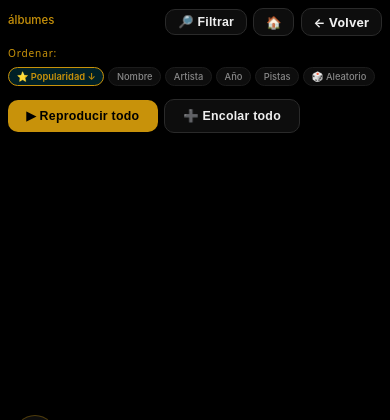
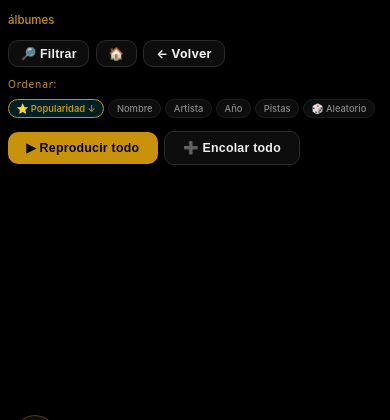
Before and after one commit to orbytedirector-cmd/Orbyte, a Flask app: template templates/browse.html in a window 390 px wide. Shown: the part 193-613 px from the top of the page. Run offline with Flask 3, Linux system fonts and the light colour scheme; the template is opened without the code that fills it, so the values that code supplies are empty.

Commit message:
Ajuste de titulos en filtros

```diff
--- a/templates/browse.html
+++ b/templates/browse.html
@@ -302,8 +302,14 @@
      el ancho, para que no se corten ni fuercen scroll horizontal. No se
      oculta ningún dato, solo se reordena. */
 @media (max-width: 768px) {
+  /* Fix: browse-header-left (flex:1; min-width:0) se dejaba aplastar a un
+     ancho casi nulo por browse-header-right (flex-shrink:0), partiendo el
+     título letra por letra y produciendo la superposición visual con los
+     botones/sort-bar. Se apilan en filas separadas a ancho completo y se
+     permite que los botones de la derecha envuelvan si no caben en una fila. */
+  .browse-header { flex-direction: column; align-items: stretch; }
   .browse-title { font-size: 1.3rem; }
-  .browse-header-right { gap: 0.5rem; }
+  .browse-header-right { gap: 0.5rem; flex-wrap: wrap; }
   .sort-pills { gap: 0.28rem; }
   .sort-pill  { font-size: 0.72rem; padding: 0.22rem 0.6rem; }
 
```
